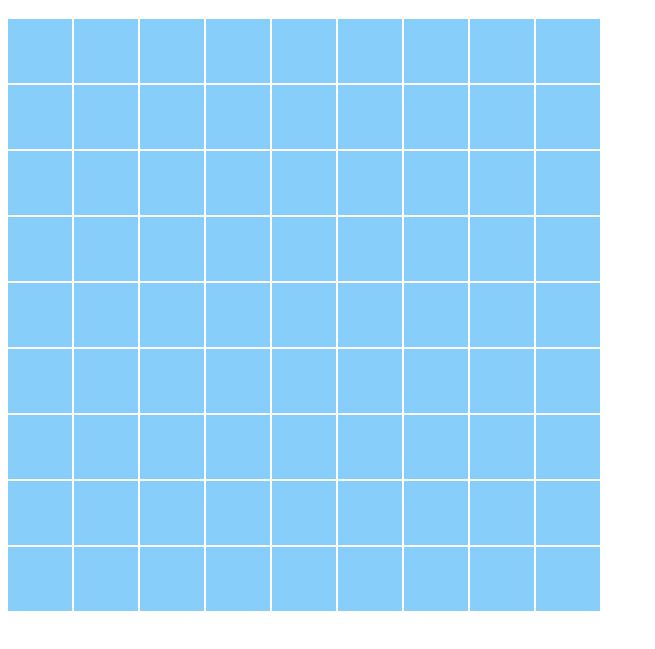
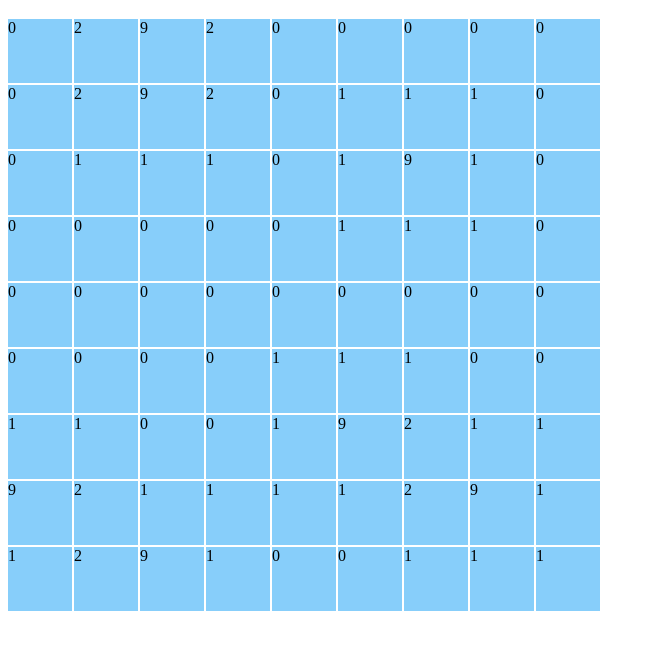
Before and after one commit to quen71717/minesweeper, a plain HTML site: page index.html in a window 1280 px wide. Shown: the part 61-710 px from the top of the page, without its empty margins (0-655 px from the left). Drawn offline with Linux system fonts and the light colour scheme.

Commit message:
ゲームの基本機能を実装し、フィールドのDOMを生成するコードを追加

```diff
--- a/index.css
+++ b/index.css
@@ -19,3 +19,19 @@ h1 {
 .grid-item:hover {
     filter: brightness(0.8);
 }
+
+.grid-item:active {
+    filter: brightness(0.8);
+}
+
+.opened {
+    background-color: chocolate;
+}
+
+.flagged {
+    background-color: greenyellow;
+}
+
+.hold {
+    background-color: khaki;
+}
--- a/index.html
+++ b/index.html
@@ -5,6 +5,7 @@
     <meta name="viewport" content="width=device-width, initial-scale=1.0">
 
     <link rel="stylesheet" href="index.css">
+    <script defer src="index.js" type="module"></script>
     <title>Document</title>
 </head>
 <body>
@@ -14,33 +15,8 @@
     <!-- 方針 -->
     <!-- cssのGrid layout を使用 -->
 
-    <div class="grid-container">
-
-
-    </div>
+    <div class="grid-container"></div>
 
 </body>
 
-<script>
-
-    const FIELD_SIZE = 9; // 9x9のフィールド
-
-    // フィールドの親要素
-    const gridContainer = document.querySelector('.grid-container');
-    // フィールドの子要素を生成
-    for (let i = 0; i < FIELD_SIZE; i++) {
-        for (let j = 0; j < FIELD_SIZE; j++) {
-            // divタグを作る
-            const gridItem = document.createElement('div');
-            // クラス付け
-            gridItem.classList.add('grid-item');
-            gridItem.setAttribute('id', `${i}-${j}`);
-            gridItem.addEventListener('click', () => {
-                console.log(`Grid item clicked y: ${i}, x: ${j}`);
-            })
-            // gridContainerの子要素に追加
-            gridContainer.appendChild(gridItem);
-        }
-    }
-</script>
 </html>
--- /dev/null
+++ b/index.js
@@ -0,0 +1,277 @@
+console.log('hello, world!')
+
+class Game {
+    // クラス定数
+    static FIELD_SIZE = 9;
+
+    static STATE_TITLE = 0;
+    static STATE_INGAME = 1;
+    static STATE_GAMEOVER = 2;
+    static STATE_GAMECLEAR = 3;
+
+    static SAFE = 0;
+    static BOMB = 1;
+
+    static BOMB_THRESHOLD = 0.1;
+
+    static NONE = 0;
+    static FLAGGED = 1;
+    static HOLD = 2;
+    static OPENED = 3;
+    static BORDER = -1;
+
+    // インスタンス変数
+    #gameState = Game.STATE_TITLE;
+    //  SAFE or BOMB が入ったフィールドの配列
+    #field;
+    // 周りに何個爆弾があるかを保存する配列
+    #aroundBombs;
+    // 旗の有無を保存する配列
+    #fieldStatus;
+    // 生成された爆弾の個数
+    #bombs;
+    // 立てた旗の数
+    #flags;
+    // ？を付けた数
+    #holds;
+    // 開けたマスの数
+    #opens;
+
+    // 仮で操作してもらう
+    #fieldDOM = document.querySelector('.grid-container')
+
+    constructor() {
+        // フィールドのDOMを生成
+        this.#generateFieldDOM();
+
+        // フィールドの初期化
+        this.#initField();
+
+        // フィールドをセット
+        this.#setField();
+
+        // 爆弾のカウント
+        this.#countAroundBombs();
+
+        this.#flags = 0;
+        this.#holds = 0;
+        this.#opens = 0;
+
+        this.#gameState = Game.STATE_INGAME;
+
+        this.#drawCountToHTML();
+        this.#render();
+    }
+
+    // フィールドを初期化するメソッド
+    #initField() {
+        // 空の二次元配列を作る
+        this.#field = new Array(Game.FIELD_SIZE + 2);
+        this.#fieldStatus = new Array(Game.FIELD_SIZE + 2);
+        for (let i = 0; i < Game.FIELD_SIZE + 2; i++) {
+            this.#field[i] = new Array(Game.FIELD_SIZE + 2);
+            this.#fieldStatus[i] = new Array(Game.FIELD_SIZE + 2);
+        }
+        // console.table(this.#fieldStatus)
+    }
+
+    // フィールドをセットするメソッド
+    #setField() {
+        for(let i = 0; i < Game.FIELD_SIZE + 2; i++) {
+            for(let j = 0; j < Game.FIELD_SIZE + 2; j++) {
+                if (
+                    i == 0 ||
+                    j == 0 ||
+                    i == this.#field.length - 1 ||
+                    j == this.#field.length - 1
+                ) {
+                    this.#field[i][j] = Game.BORDER;
+                    this.#fieldStatus[i][j] = Game.NONE;
+                    continue;
+                }
+
+                const rand = Math.random();
+
+                if (rand < Game.BOMB_THRESHOLD) {
+                    this.#field[i][j] = Game.BOMB;
+                    this.#bombs++;
+                } else {
+                    this.#field[i][j] = Game.SAFE;
+                }
+
+                // 全てのマスを閉じた状態にする
+                this.#fieldStatus[i][j] = Game.NONE
+                // this.#field[i][j] = rand < 0.3 ? Game.BOMB :Game.SAFE;
+            }
+        }
+    // console.table(this.#field);
+    }
+
+    // 周囲の爆弾の個数を記録するメソッド
+    #countAroundBombs() {
+        this.#aroundBombs = new Array(Game.FIELD_SIZE);
+        for (let i = 0; i < Game.FIELD_SIZE; i++) {
+            this.#aroundBombs[i] = new Array(Game.FIELD_SIZE);
+        }
+        // BORDERを除いた各マスに対して
+        for (let i = 1; i <= Game.FIELD_SIZE; i++){
+            for (let j = 1; j <= Game.FIELD_SIZE; j++) {
+                let count = 0;
+
+                if (this.#field[i][j] == Game.BOMB) {
+                    this.#aroundBombs[i - 1][j - 1] = 9;
+                    continue;
+                }
+
+                //　周囲八マスを探索
+                for (let k = -1; k <= 1; k++) {
+                    for (let l = -1; l <= 1; l++) {
+                        if (k == 0 && l == 0) continue;
+                        if (this.#field[i+k][j+l] == Game.BOMB) {
+                            count++;
+                        }
+                    }
+                }
+
+                // カウントした個数を記録
+                this.#aroundBombs[i - 1][j - 1] = count;
+            }
+        }
+        // console.table(this.#aroundBombs);
+    }
+
+    // 周囲を開くメソッド
+    #openAround(x, y) {
+
+        // 既に開かれたマスの時はなにもしない
+        if (this.#fieldStatus[y][x] == Game.OPENED) return;
+
+        if (this.#aroundBombs[y][x] != 0) { //連鎖しないとき
+            if (this.#fieldStatus[y][x] == Game.FLAGGED) return;
+            this.#fieldStatus[y][x] = Game.OPENED;
+            return;
+        }
+
+        // 連鎖が起こるとき
+        this.#fieldStatus[y][x] = Game.OPENED;
+
+        // 深さ優先探索
+        for ( let i = -1; i <= 1; i++) {
+            for (let j =-1; j <= 1; j++) {
+                if (i == 0 && j == 0) continue;
+
+                // 見ているマスが範囲内の時のみ
+                if (
+                    0 < i + y &&
+                    0 < j + x &&
+                    i + y <= Game.FIELD_SIZE &&
+                    j + x <= Game.FIELD_SIZE
+                ) {
+                    this.#openAround(x + j, y + i);
+                }
+            }
+        }
+        return;
+    }
+
+    #drawCountToHTML() {
+        if (!this.#fieldDOM) return;
+
+        for (const cell of this.#fieldDOM.childNodes) {
+            // console.log(cell);
+            const id = cell.getAttribute('id');
+            // console.log(index)
+            const y = id.split('-')[0];
+            const x = id.split('-')[1];
+            console.log(`(y: ${y}, x: ${x})`);
+
+            cell.innerText = this.#aroundBombs[y][x];
+
+        }
+    }
+
+    // 画面描画の更新を行うメソッド
+    #render() {
+        for (let i = 0; i < Game.FIELD_SIZE; i++) {
+            for (let j = 0; j < Game.FIELD_SIZE; j++) {
+                // console.log(this.#fieldDOM.childNodes[i * Game.FIELD_SIZE + j])
+                const cell = this.#fieldDOM.childNodes[i * Game.FIELD_SIZE + j];
+                switch (this.#fieldStatus[i + 1][j + 1]) {
+                    case Game.OPENED:
+                        cell.classList.add('opened');
+                        break;
+                    case Game.FLAGGED:
+                        cell.classList.add('flagged');
+                        break;
+                    case Game.HOLD:
+                        cell.classList.add('hold');
+                        break;
+                }
+            }
+        }
+    }
+
+    // フィールドのDOMを生成するメソッド
+    #generateFieldDOM() {
+
+
+    // フィールドの親要素
+    const gridContainer = document.querySelector('.grid-container');
+    // フィールドの子要素を生成
+    for (let i = 0; i < Game.FIELD_SIZE; i++) {
+        for (let j = 0; j < Game.FIELD_SIZE; j++) {
+            // divタグを作る
+            const gridItem = document.createElement('div');
+            // クラス付け
+            gridItem.classList.add('grid-item');
+            gridItem.setAttribute('id', `${i}-${j}`);
+            gridItem.addEventListener(
+                'click',
+                this.#handleCellClick.bind(this, i, j)
+            );
+            // 右クリックではコンテキストメニューが出るのでそれを防ぐ
+            gridItem.oncontextmenu = (event) => event.preventDefault();
+            // gridContainerの子要素に追加
+            gridContainer.appendChild(gridItem);
+            }
+        }
+    }
+
+    // マスをクリックしたときの処理
+    #handleCellClick(i, j, event) {
+        // ゲームの状態を確認
+        if (this.#gameState != Game.STATE_INGAME) return;
+        if (this.#field[i+1][j+1] == Game.BOMB) {
+            this.#gameover();
+        }
+
+        switch (event.button) {
+            case 0://左クリックなら
+            // マスを開ける
+                this.#openAround(j, i);
+                break;
+            case 2://右クリックなら
+                // 旗１→？２→なし０
+                this.#fieldStatus[i + 1][j + 1]++;
+                this.#fieldStatus[i + 1][j + 1] %= 3;
+                break;
+        }
+
+
+        // クリックされるたびに再描画
+        this.#render();
+    }
+
+    // ゲームオーバー
+    #gameover() {
+        this.#gameState = Game.STATE_GAMEOVER;
+        alert('がめおべら')
+    }
+
+    // ゲームクリア
+    #gameclear() {
+        this.#gameState = Game.STATE_GAMECLEAR;
+    }
+}
+
+const game = new Game();
```
